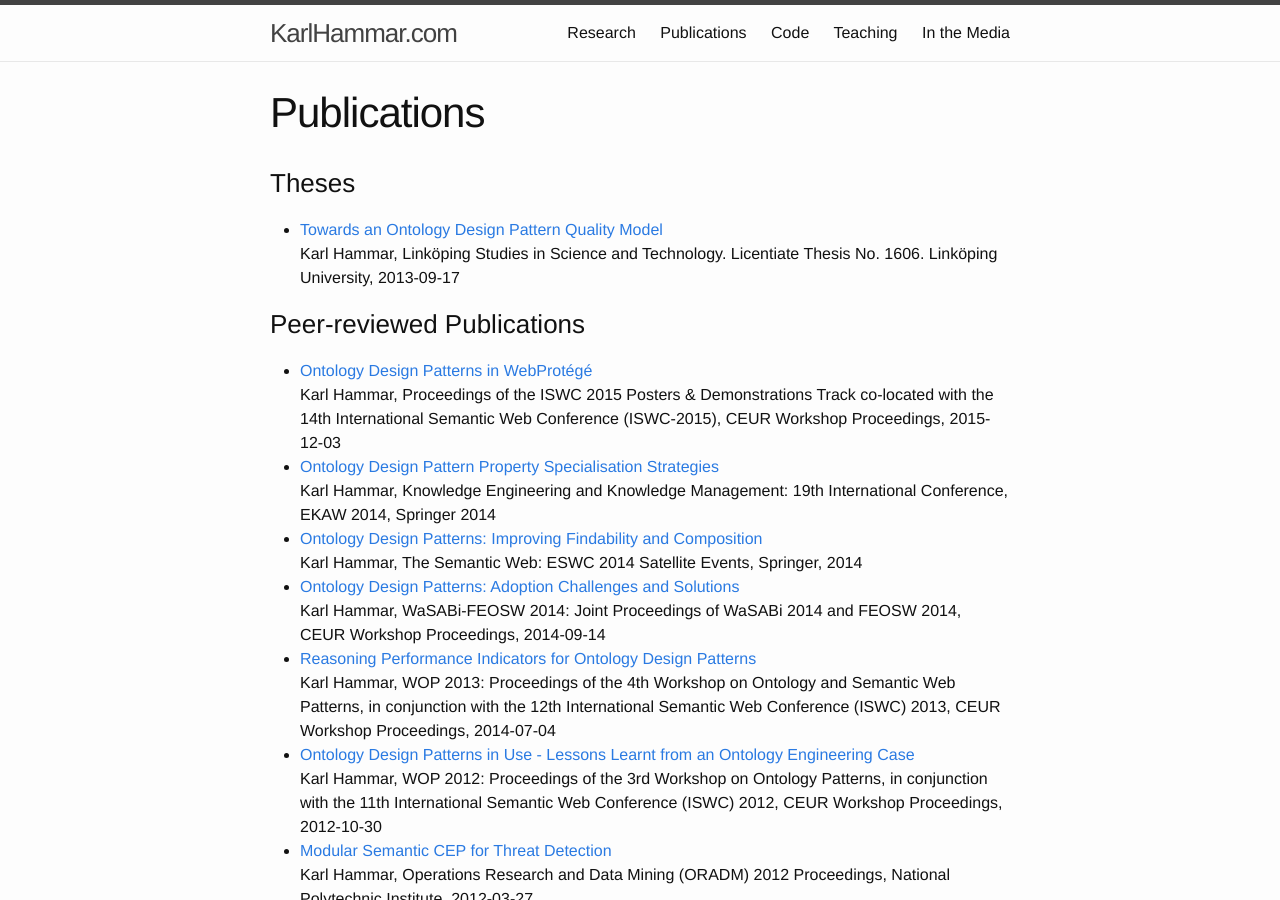
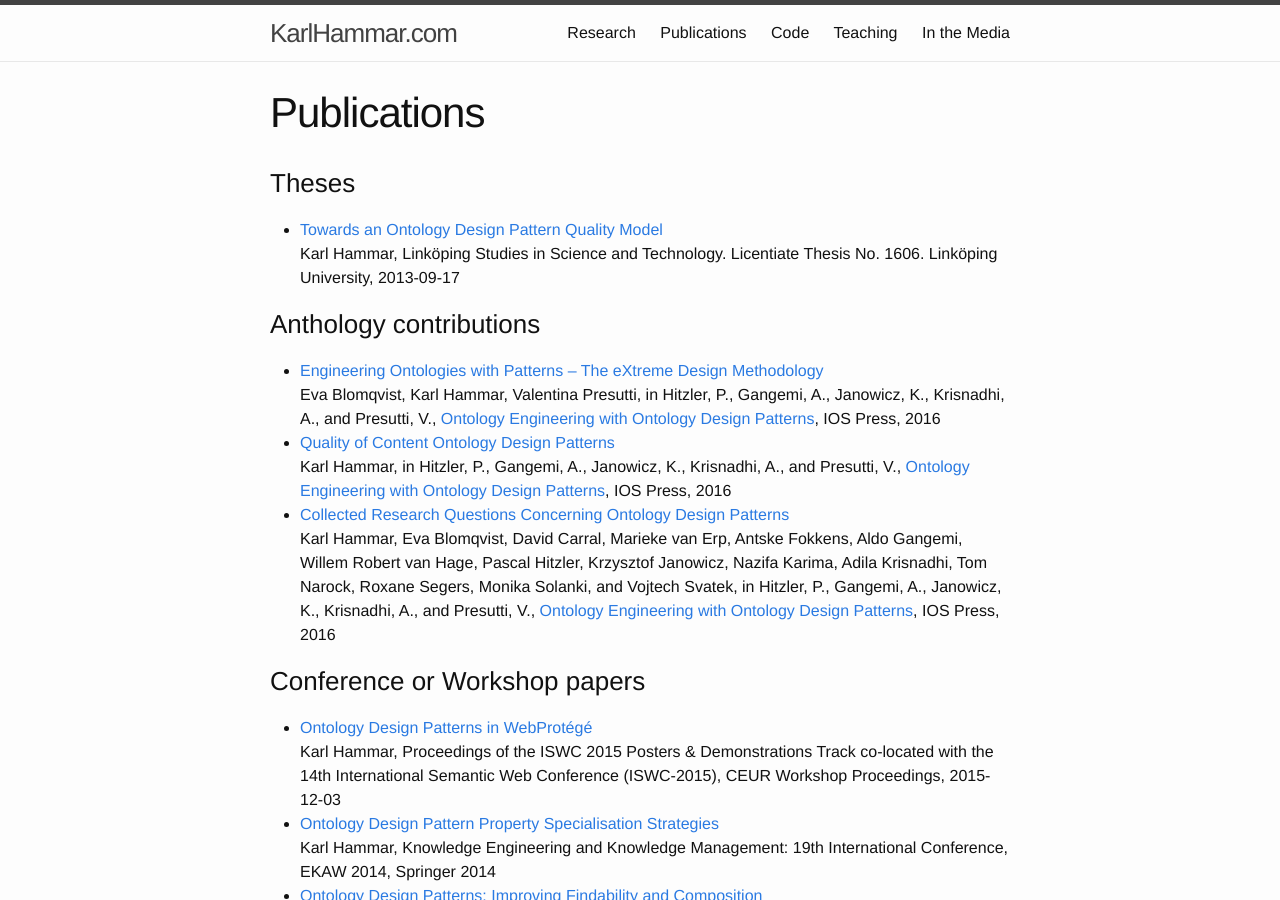
Before and after one commit to hammar/hammar.github.io, a Jekyll site: the page built from 02-publications.md, in a window 1280 px wide and 900 px high. Built offline with Jekyll 4.4.1, drawn with Linux system fonts in a browser that asks for light colours.

Commit message:
Added ODP book chapters

```diff
--- a/02-publications.md
+++ b/02-publications.md
@@ -8,7 +8,15 @@ permalink: /publications/
 * [Towards an Ontology Design Pattern Quality Model](http://liu.diva-portal.org/smash/get/diva2:638999/FULLTEXT02.pdf)<br />
 Karl Hammar, Linköping Studies in Science and Technology. Licentiate Thesis No. 1606. Linköping University, 2013-09-17
 
-### Peer-reviewed Publications
+### Anthology contributions
+* [Engineering Ontologies with Patterns – The eXtreme Design Methodology](http://ebooks.iospress.nl/volumearticle/45577)<br />
+Eva Blomqvist, Karl Hammar, Valentina Presutti, in Hitzler, P., Gangemi, A., Janowicz, K., Krisnadhi, A., and Presutti, V., [Ontology Engineering with Ontology Design Patterns](http://ebooks.iospress.nl/volume/ontology-engineering-with-ontology-design-patterns-foundations-and-applications), IOS Press, 2016
+* [Quality of Content Ontology Design Patterns](http://ebooks.iospress.nl/volumearticle/45578)<br />
+Karl Hammar, in Hitzler, P., Gangemi, A., Janowicz, K., Krisnadhi, A., and Presutti, V., [Ontology Engineering with Ontology Design Patterns](http://ebooks.iospress.nl/volume/ontology-engineering-with-ontology-design-patterns-foundations-and-applications), IOS Press, 2016
+* [Collected Research Questions Concerning Ontology Design Patterns](http://ebooks.iospress.nl/volumearticle/45584)<br />
+Karl Hammar, Eva Blomqvist, David Carral, Marieke van Erp, Antske Fokkens, Aldo Gangemi, Willem Robert van Hage, Pascal Hitzler, Krzysztof Janowicz, Nazifa Karima, Adila Krisnadhi, Tom Narock, Roxane Segers, Monika Solanki, and Vojtech Svatek, in Hitzler, P., Gangemi, A., Janowicz, K., Krisnadhi, A., and Presutti, V., [Ontology Engineering with Ontology Design Patterns](http://ebooks.iospress.nl/volume/ontology-engineering-with-ontology-design-patterns-foundations-and-applications), IOS Press, 2016
+
+### Conference or Workshop papers
 * [Ontology Design Patterns in WebProtégé](http://hj.diva-portal.org/smash/get/diva2:877199/FULLTEXT01.pdf)<br />
 Karl Hammar, Proceedings of the ISWC 2015 Posters &amp; Demonstrations Track co-located with the 14th International Semantic Web Conference (ISWC-2015), CEUR Workshop Proceedings, 2015-12-03
 * [Ontology Design Pattern Property Specialisation Strategies](http://link.springer.com/chapter/10.1007/978-3-319-13704-9_13)<br />
```
